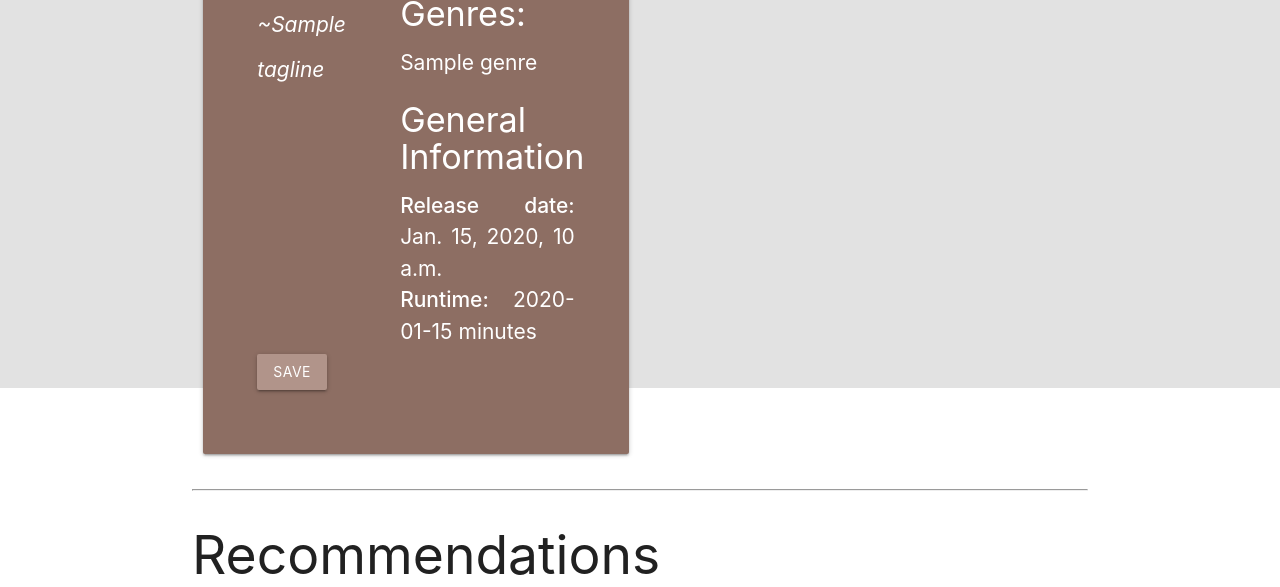
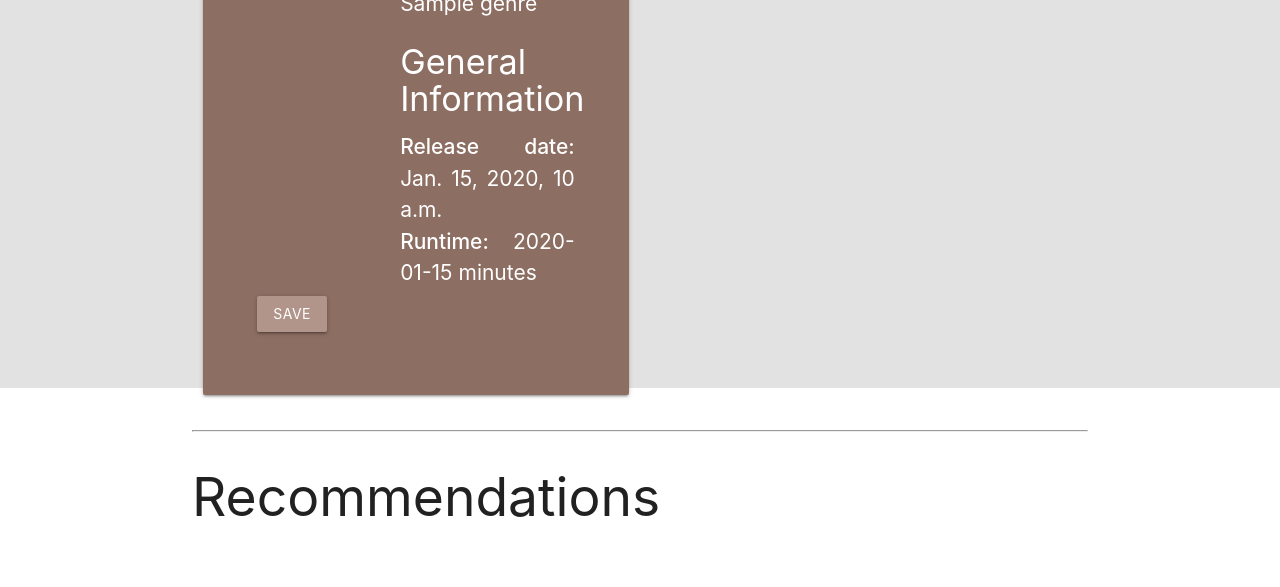
Before and after one commit to Unravel05/watch-party, a Django app: template main_app/templates/movies/view_detail.html in a window 1280 px wide. Shown: the part 412-999 px from the top of the page. Run offline with Django 5.2, Linux system fonts and the light colour scheme; the template is opened without the code that fills it: most values are stand-ins (such as "Sample title", 1, 10 or a date in 2020); some web fonts are replaced.

Commit message:
CSS Modifications

```diff
--- a/main_app/static/css/styles.css
+++ b/main_app/static/css/styles.css
@@ -139,7 +139,7 @@ div > .browser-default {
 }
 
 #infor{
-    margin-top: -70%;
+    margin-top: -60%;
     font-size: 70%;
     margin-left: 45%;
     text-align: left;
@@ -147,7 +147,7 @@ div > .browser-default {
 }
 
 #infor-tv {
-    margin-top: -67%;
+    margin-top: -57%;
     font-size: 70%;
     margin-left: 45%;
     text-align: left;
@@ -161,11 +161,7 @@ div > .browser-default {
     font-weight: 500;
     font-stretch:expanded
 }
-.infortag {
-    font-size: 70%;
-    margin-right: 70%;
-    margin-bottom: 5%;
-}
+
 #tittle{
     font-size: medium;
 }
--- a/main_app/templates/movies/view_detail.html
+++ b/main_app/templates/movies/view_detail.html
@@ -15,7 +15,6 @@
                                 <img src="https://image.tmdb.org/t/p/w200{{ data.poster_path }}" alt="...">
                                 {% endif %}
                             </div>
-                            <i class="infortag">~{{ data.tagline }}</i>
                         <div class="right-align" id="infor">
                             <h4>Overview:</h4>
                             <p>{{ data.overview }}</p>
--- a/main_app/templates/shows/view_detail.html
+++ b/main_app/templates/shows/view_detail.html
@@ -15,7 +15,6 @@
                         <img src="https://image.tmdb.org/t/p/w200{{ data.poster_path }}" alt="...">
                         {% endif %}
                     </div>
-                    <i class="infortag">~{{ data.tagline }}</i>
                     <div class="right-align" id="infor-tv">
                         <ul>
                             <h4>Networks:</h4>
```
